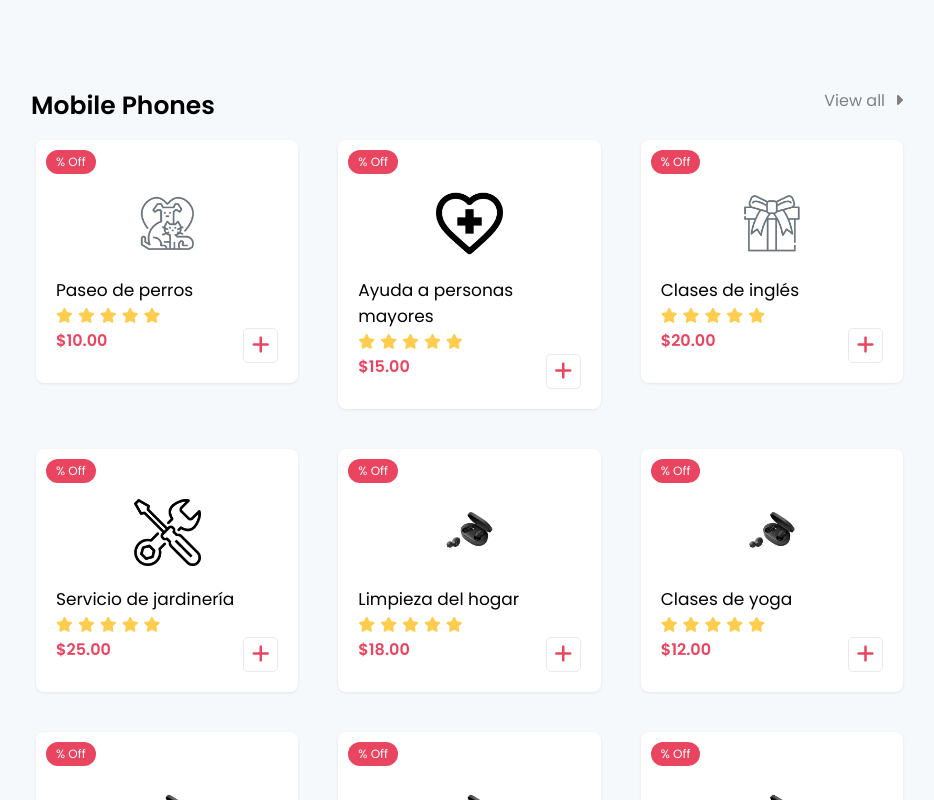
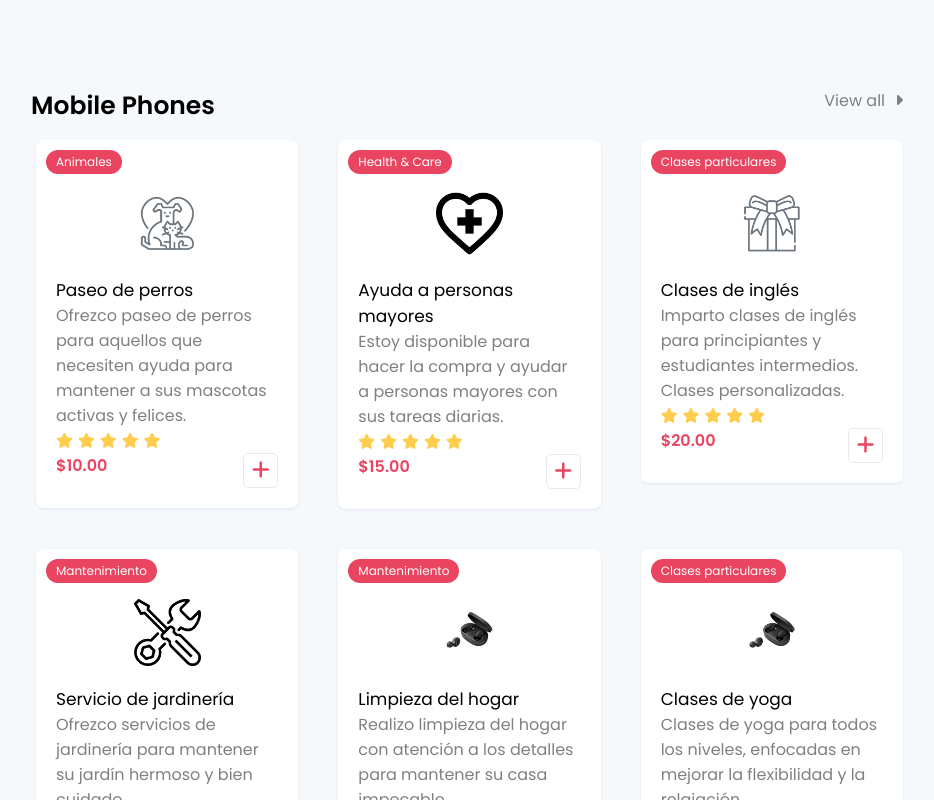
Before and after one commit to AnaPozo/workhood-equipo9, a React (Create React App) app: page / in a window 1280 px wide. Shown: the part 1300-2100 px from the top of the page, without its empty margins (68-1002 px from the left). Built offline with nearby package versions, Linux system fonts and the light colour scheme.

Commit message:
Conflictos resueltos

```diff
--- a/src/components/shops/ShopCart.jsx
+++ b/src/components/shops/ShopCart.jsx
@@ -33,7 +33,7 @@ const ShopCart = ({ shopItems, addToCart }) => {
   return (
     <>
       {shopItems.map((shopItem) => {
-        const { id, discount, cover, name, price } = shopItem;
+        const { id, category, cover, name, descripcion, price } = shopItem;
         const isFavorite = favorites.includes(id);
 
 
@@ -41,7 +41,7 @@ const ShopCart = ({ shopItems, addToCart }) => {
           <div className="box" key={id}>
             <div className="product mtop">
               <div className="img">
-                <span className="discount">{discount}% Off</span>
+                <span className="discount">{category}</span>
                 <img src={cover} alt="" id="img-shop-card"/>
                 <div className="product-like">
                   {/* Agregamos la clase "heart-red" cuando el producto está en la lista de favoritos */}
@@ -60,6 +60,7 @@ const ShopCart = ({ shopItems, addToCart }) => {
               </div>
               <div className="product-details">
                 <h3>{name}</h3>
+                <p>{descripcion}</p>
                 <div className="rate">
                   <i className="fa fa-star"></i>
                   <i className="fa fa-star"></i>
```
